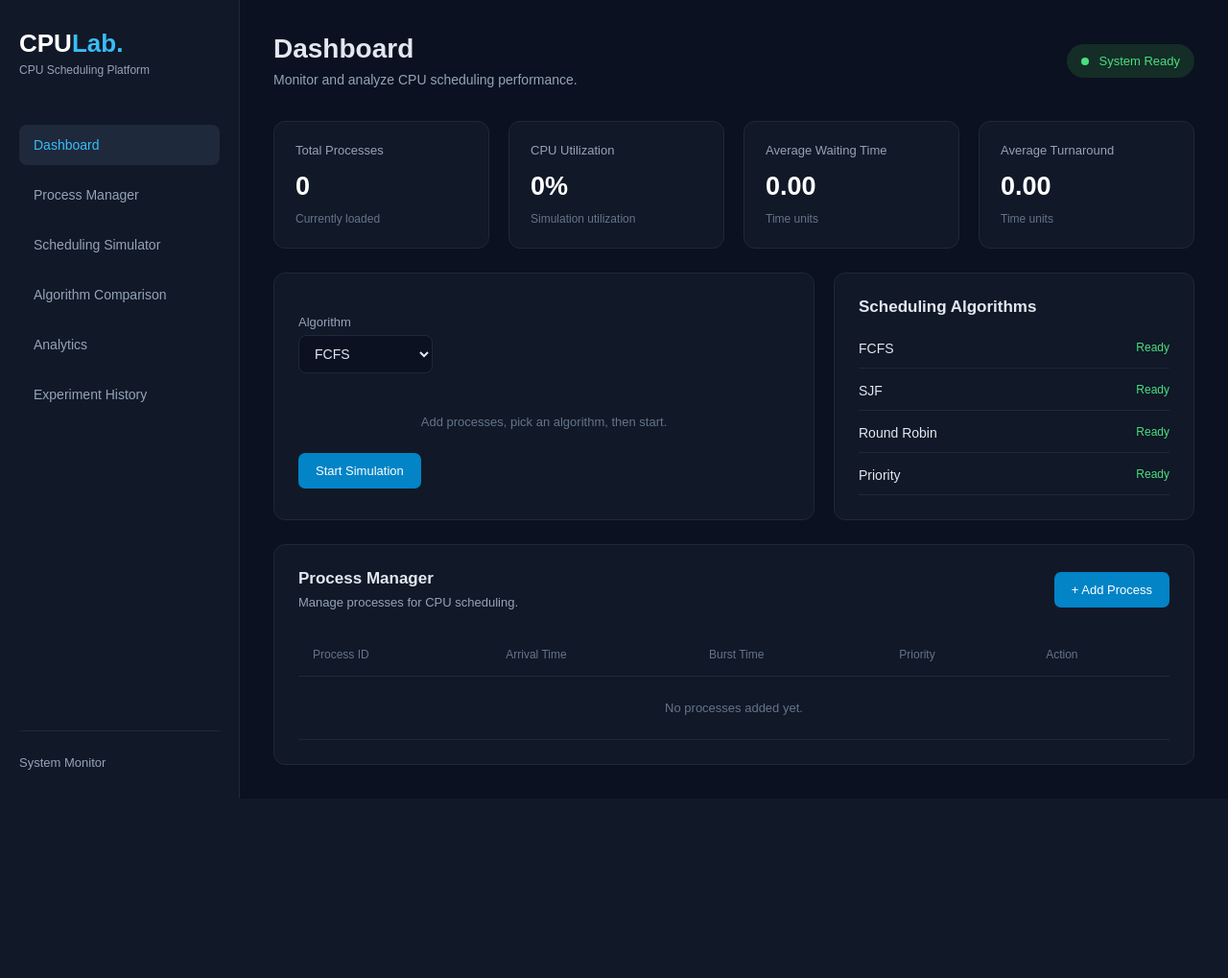
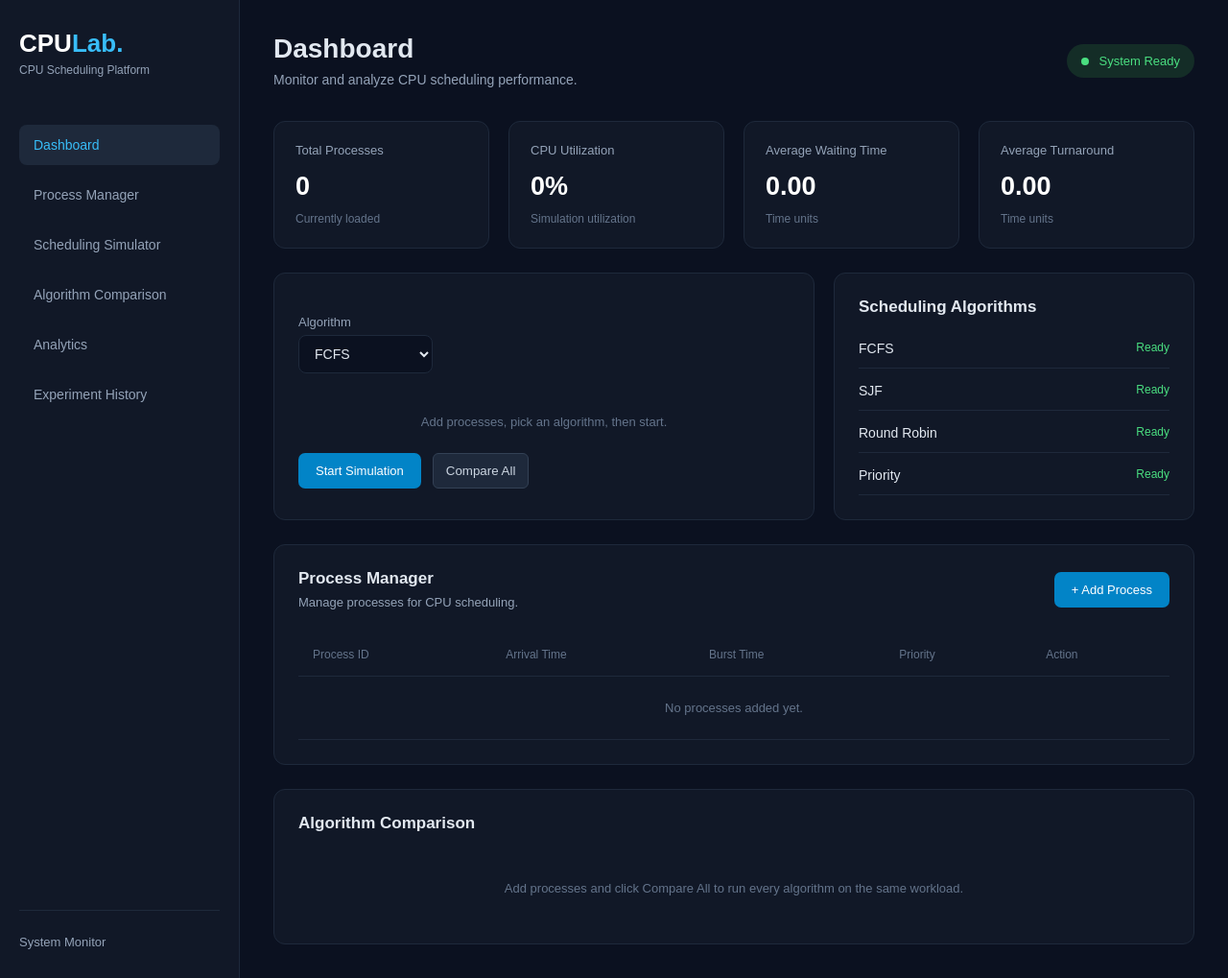
Before and after one commit to Ybajames/CPU-Scheduler-Simulator, a Flask app: page / in a window 1280 px wide. Shown: the whole page at 96% size. Before the commit the page ends 832 px from the top, so only its background shows below. Run offline with Flask 3, Linux system fonts and the light colour scheme.

Commit message:
new updates

```diff
--- a/app.py
+++ b/app.py
@@ -1,8 +1,29 @@
 from flask import Flask, render_template, request, jsonify
 
-from scheduler import ALGORITHMS, simulate
+from scheduler import ALGORITHMS, simulate, compare
 
 app = Flask(__name__)
+
+
+class InputError(Exception):
+    """Raised for bad user input; the message is shown to the user."""
+
+
+def read_processes(data):
+    processes = data.get("processes")
+    if not isinstance(processes, list) or not processes:
+        raise InputError("Add at least one process before simulating.")
+    for p in processes:
+        if int(p["arrival"]) < 0 or int(p["burst"]) < 1:
+            raise InputError("Each process needs arrival >= 0 and burst >= 1.")
+    return processes
+
+
+def read_quantum(data):
+    quantum = int(data.get("quantum", 2))
+    if quantum < 1:
+        raise InputError("Time quantum must be at least 1.")
+    return quantum
 
 
 @app.route("/")
@@ -14,24 +35,30 @@ def home():
 def api_simulate():
     data = request.get_json(silent=True) or {}
     algorithm = data.get("algorithm")
-    processes = data.get("processes")
-
     if algorithm not in ALGORITHMS:
         return jsonify(error="Unknown algorithm."), 400
-    if not isinstance(processes, list) or not processes:
-        return jsonify(error="Add at least one process before simulating."), 400
-
     try:
-        for p in processes:
-            if int(p["arrival"]) < 0 or int(p["burst"]) < 1:
-                raise ValueError
-        quantum = int(data.get("quantum", 2))
-        if algorithm == "rr" and quantum < 1:
-            return jsonify(error="Time quantum must be at least 1."), 400
+        processes = read_processes(data)
+        quantum = read_quantum(data) if algorithm == "rr" else 2
         result = simulate(algorithm, processes, quantum, bool(data.get("preemptive")))
+    except InputError as e:
+        return jsonify(error=str(e)), 400
     except (KeyError, TypeError, ValueError):
         return jsonify(error="Each process needs arrival >= 0 and burst >= 1."), 400
+    return jsonify(result)
 
+
+@app.route("/api/compare", methods=["POST"])
+def api_compare():
+    data = request.get_json(silent=True) or {}
+    try:
+        processes = read_processes(data)
+        quantum = read_quantum(data)
+        result = compare(processes, quantum)
+    except InputError as e:
+        return jsonify(error=str(e)), 400
+    except (KeyError, TypeError, ValueError):
+        return jsonify(error="Each process needs arrival >= 0 and burst >= 1."), 400
     return jsonify(result)
 
 
--- a/scheduler/common.py
+++ b/scheduler/common.py
@@ -41,6 +41,9 @@ def build_result(ps, slices):
             "response": p["start"] - p["arrival"],
         })
 
+    busy_order = [s["pid"] for s in timeline if s["pid"] != "Idle"]
+    switches = sum(1 for a, b in zip(busy_order, busy_order[1:]) if a != b)
+
     total_time = max((r["completion"] for r in rows), default=0)
     busy = sum(s["end"] - s["start"] for s in timeline if s["pid"] != "Idle")
     n = len(rows) or 1
@@ -53,6 +56,7 @@ def build_result(ps, slices):
             "avg_response": round(sum(r["response"] for r in rows) / n, 2),
             "cpu_utilization": round(busy / total_time * 100, 2) if total_time else 0,
             "throughput": round(len(rows) / total_time, 3) if total_time else 0,
+            "context_switches": switches,
             "total_time": total_time,
         },
     }
--- a/static/css/style.css
+++ b/static/css/style.css
@@ -470,3 +470,56 @@ td button {
 
 .gantt-ticks span { position: relative; text-align: left; }
 .gantt-ticks em { position: absolute; right: 0; font-style: normal; }
+
+
+/* Comparison */
+html { scroll-behavior: smooth; }
+
+.btn-row { display: flex; gap: 12px; flex-wrap: wrap; }
+
+.verdict {
+    background-color: #0f2a36;
+    border: 1px solid #155e75;
+    color: #7dd3fc;
+    padding: 14px 18px;
+    border-radius: 10px;
+    font-size: 14px;
+    margin: 6px 0 20px;
+}
+
+.table-scroll { overflow-x: auto; }
+
+td.best-cell { color: #4ade80; font-weight: 700; }
+
+.chart-grid {
+    display: grid;
+    grid-template-columns: repeat(2, 1fr);
+    gap: 28px 36px;
+    margin-top: 10px;
+}
+
+.bar-row {
+    display: grid;
+    grid-template-columns: 140px 1fr 48px;
+    align-items: center;
+    gap: 10px;
+    margin-bottom: 9px;
+    font-size: 13px;
+}
+
+.bar-label { color: #94a3b8; }
+.bar-value { text-align: right; color: #e2e8f0; }
+
+.bar-track {
+    background-color: #0b1120;
+    border-radius: 6px;
+    height: 14px;
+    overflow: hidden;
+}
+
+.bar-fill { height: 100%; background-color: #475569; border-radius: 6px; }
+.bar-fill.best { background-color: #38bdf8; }
+
+@media (max-width: 900px) {
+    .chart-grid { grid-template-columns: 1fr; }
+}
--- a/static/js/script.js
+++ b/static/js/script.js
@@ -224,3 +224,131 @@ function drawGantt(timeline, totalTime) {
     gantt.appendChild(bar);
     gantt.appendChild(ticks);
 }
+
+// ---------- Algorithm comparison ----------
+const compareBtn = document.getElementById("compareBtn");
+
+compareBtn.addEventListener("click", async () => {
+    if (processes.length === 0) {
+        showMessage("Add at least one process before comparing.", true);
+        return;
+    }
+
+    const quantum = Number(document.getElementById("quantum").value) || 2;
+    try {
+        const response = await fetch("/api/compare", {
+            method: "POST",
+            headers: { "Content-Type": "application/json" },
+            body: JSON.stringify({
+                quantum,
+                processes: processes.map(p => ({
+                    id: p.id, arrival: p.arrivalTime, burst: p.burstTime, priority: p.priority
+                }))
+            })
+        });
+        const data = await response.json();
+        if (!response.ok) {
+            showMessage(data.error || "Comparison failed.", true);
+            return;
+        }
+        showMessage(`Compared ${data.results.length} algorithms.`, false);
+        renderComparison(data, quantum);
+    } catch (err) {
+        showMessage("Could not reach the server. Is Flask running?", true);
+    }
+});
+
+function renderComparison(data, quantum) {
+    const { results, best } = data;
+    const isBest = (metric, name) => best[metric].includes(name);
+
+    document.getElementById("compareEmpty").classList.add("hidden");
+    document.getElementById("compareContent").classList.remove("hidden");
+    document.getElementById("compareLabel").textContent =
+        `${processes.length} processes, quantum ${quantum}`;
+
+    // Verdict: lowest average waiting time
+    const winners = best.avg_waiting;
+    const low = results.find(r => r.name === winners[0]).summary.avg_waiting;
+    document.getElementById("verdict").textContent =
+        `Lowest average waiting time: ${winners.join(" and ")} (${low.toFixed(2)} time units).`;
+
+    // Table
+    const body = document.getElementById("compareBody");
+    body.innerHTML = "";
+    results.forEach(r => {
+        const s = r.summary;
+        const row = document.createElement("tr");
+        const cells = [
+            [r.name, null],
+            [s.avg_waiting.toFixed(2), "avg_waiting"],
+            [s.avg_turnaround.toFixed(2), "avg_turnaround"],
+            [s.avg_response.toFixed(2), "avg_response"],
+            [s.context_switches, "context_switches"],
+            [`${s.cpu_utilization}%`, null],
+            [s.throughput, null]
+        ];
+        cells.forEach(([text, metric]) => {
+            const td = document.createElement("td");
+            td.textContent = text;
+            if (metric && isBest(metric, r.name)) td.className = "best-cell";
+            row.appendChild(td);
+        });
+        body.appendChild(row);
+    });
+
+    // Charts
+    const charts = document.getElementById("compareCharts");
+    charts.innerHTML = "";
+    [
+        ["avg_waiting", "Average waiting time"],
+        ["avg_turnaround", "Average turnaround time"],
+        ["avg_response", "Average response time"],
+        ["context_switches", "Context switches"]
+    ].forEach(([metric, title]) => charts.appendChild(buildBarChart(results, best, metric, title)));
+}
+
+function buildBarChart(results, best, metric, title) {
+    const wrap = document.createElement("div");
+    wrap.className = "bar-chart";
+
+    const heading = document.createElement("h4");
+    heading.className = "sub-title";
+    heading.textContent = `${title} (lower is better)`;
+    wrap.appendChild(heading);
+
+    const max = Math.max(...results.map(r => r.summary[metric]));
+    results.forEach(r => {
+        const value = r.summary[metric];
+
+        const row = document.createElement("div");
+        row.className = "bar-row";
+
+        const label = document.createElement("span");
+        label.className = "bar-label";
+        label.textContent = r.name;
+
+        const track = document.createElement("div");
+        track.className = "bar-track";
+        const fill = document.createElement("div");
+        fill.className = best[metric].includes(r.name) ? "bar-fill best" : "bar-fill";
+        fill.style.width = max > 0 ? `${(value / max) * 100}%` : "0%";
+        track.appendChild(fill);
+
+        const num = document.createElement("span");
+        num.className = "bar-value";
+        num.textContent = Number.isInteger(value) ? value : value.toFixed(2);
+
+        row.append(label, track, num);
+        wrap.appendChild(row);
+    });
+    return wrap;
+}
+
+// Sidebar: highlight the link you clicked
+document.querySelectorAll(".sidebar nav a").forEach(link => {
+    link.addEventListener("click", () => {
+        document.querySelectorAll(".sidebar nav a").forEach(a => a.classList.remove("active"));
+        link.classList.add("active");
+    });
+});
--- a/templates/index.html
+++ b/templates/index.html
@@ -21,9 +21,9 @@
 
             <nav>
                 <a href="#" class="active">Dashboard</a>
-                <a href="#">Process Manager</a>
-                <a href="#">Scheduling Simulator</a>
-                <a href="#">Algorithm Comparison</a>
+                <a href="#process-manager">Process Manager</a>
+                <a href="#simulator">Scheduling Simulator</a>
+                <a href="#comparison">Algorithm Comparison</a>
                 <a href="#">Analytics</a>
                 <a href="#">Experiment History</a>
             </nav>
@@ -111,13 +111,18 @@
                         Add processes, pick an algorithm, then start.
                     </p>
 
-                    <button class="primary-btn" id="startSimBtn">
-                        Start Simulation
-                    </button>
+                    <div class="btn-row">
+                        <button class="primary-btn" id="startSimBtn">
+                            Start Simulation
+                        </button>
+                        <button class="secondary-btn" id="compareBtn">
+                            Compare All
+                        </button>
+                    </div>
                 </div>
 
 
-                <div class="panel">
+                <div class="panel" id="simulator">
                     <div class="panel-header">
                         <h3>Scheduling Algorithms</h3>
                     </div>
@@ -135,7 +140,7 @@
 
 
             <!-- Process Manager -->
-            <section class="panel process-panel">
+            <section class="panel process-panel" id="process-manager">
 
                 <div class="panel-header">
                     <div>
@@ -191,7 +196,36 @@
                     <tbody id="resultsBody"></tbody>
                 </table>
             </section>
+            <!-- Algorithm Comparison -->
+            <section class="panel results-panel" id="comparison">
+                <div class="panel-header">
+                    <h3>Algorithm Comparison</h3>
+                    <span id="compareLabel"></span>
+                </div>
 
+                <p class="empty-message" id="compareEmpty">
+                    Add processes and click Compare All to run every algorithm on the same workload.
+                </p>
+
+                <div id="compareContent" class="hidden">
+                    <p class="verdict" id="verdict"></p>
+
+                    <div class="table-scroll">
+                        <table>
+                            <thead>
+                                <tr>
+                                    <th>Algorithm</th><th>Avg waiting</th><th>Avg turnaround</th>
+                                    <th>Avg response</th><th>Context switches</th>
+                                    <th>CPU utilization</th><th>Throughput</th>
+                                </tr>
+                            </thead>
+                            <tbody id="compareBody"></tbody>
+                        </table>
+                    </div>
+
+                    <div class="chart-grid" id="compareCharts"></div>
+                </div>
+            </section>
             <!-- Add Process Modal -->
             <div class="modal" id="processModal">
 
```
Also changed, not shown: scheduler/__init__.py (+21 -0 lines).
